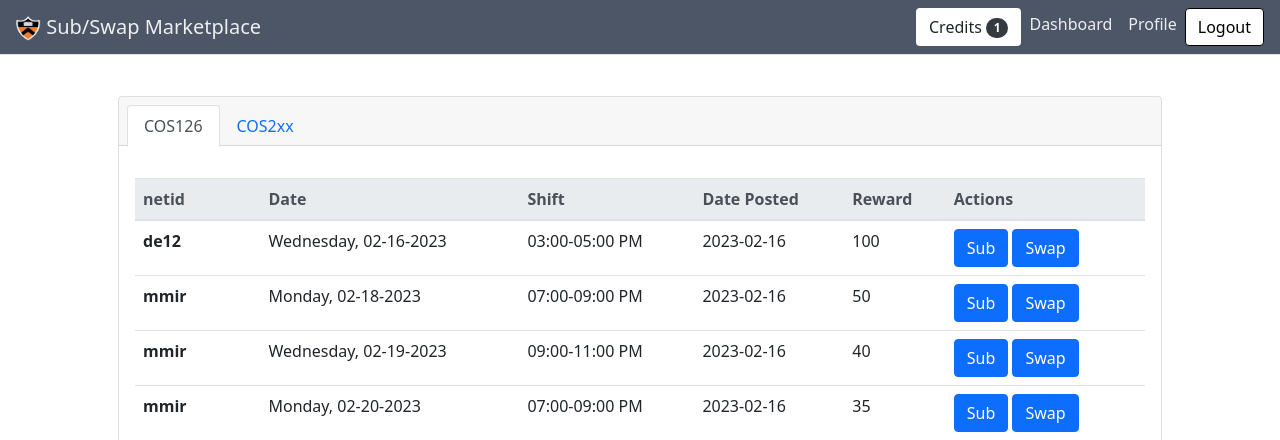
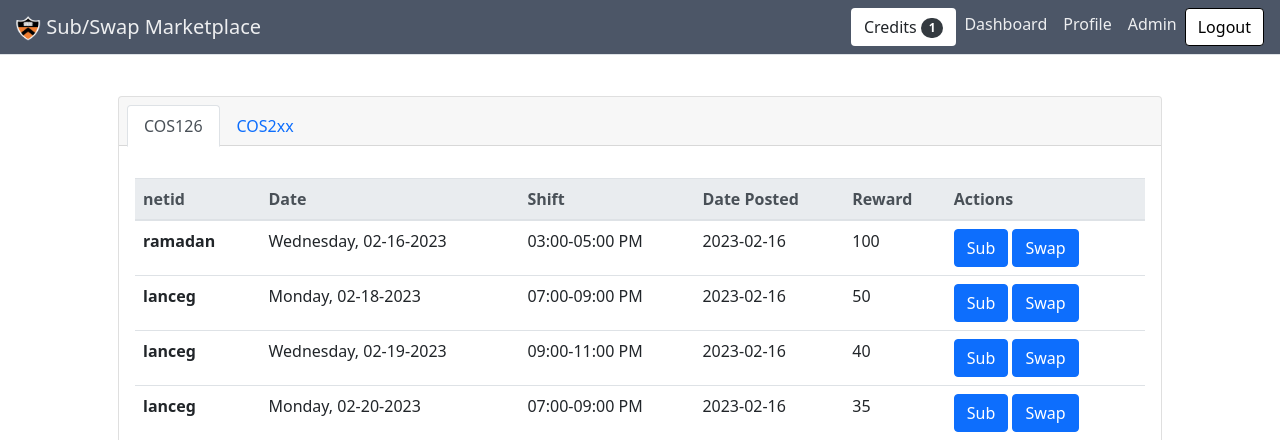
Before and after one commit to PrincetonCS-UCA/subswap, a Flask app: page /dashboard in a window 1280 px wide. Shown: the top 440 px of the page. Run offline with Flask 2, Linux system fonts and the light colour scheme; a user stored in the database is signed in; data comes from the database, SQL or seed files in the repository; parts of the project's set-up code (start-up, migrations or seed data) failed here and were passed over; some libraries are stand-ins or nearby versions.

Commit message:
bug fixes

```diff
--- a/config.py
+++ b/config.py
@@ -51,6 +51,7 @@
 PRICING_SCHEME = [100, 70, 50, 40, 35, 32]
 ICO = 300
 COURSES = ["COS126", "COS2xx"]
-PERMISSIONS = {"COS126": 1, "COS2xx": 2, "ADMIN": 4}
+PERMISSIONS = {"COS126": 1, "COS126-sub": 1,
+               "COS2xx": 2, "COS2xx-sub": 2, "Admin": 4}
 ROLES = {"COS126": [1], "COS126-sub": [1], "COS2xx": [1, 2], "COS2xx-sub": [1, 2], "Admin": [1, 2, 4]}
 ADMINS = ["mmir", "lumbroso"]
--- a/subapp/admin/util.py
+++ b/subapp/admin/util.py
@@ -19,7 +19,7 @@
 
 
 def admin_required(f):
-    return permission_required(PERMISSIONS['ADMIN'])(f)
+    return permission_required(PERMISSIONS['Admin'])(f)
 
 
 def save_files(cos226, cos126):
--- a/subapp/dbscript.py
+++ b/subapp/dbscript.py
@@ -53,7 +53,7 @@
     users = []
     cos126 = Role.query.filter_by(name='COS126').first()
     cos2xx = Role.query.filter_by(name='COS2xx').first()
-    admin = Role.query.filter_by(name='ADMIN').first()
+    admin = Role.query.filter_by(name='Admin').first()
     users.append(User(netid='mmir', balance=1000, role=admin))
     users.append(User(netid='lumbroso', balance=1000, role=admin))
     users.append(User(netid='ramadan', balance=1000, role=cos2xx))
--- a/subapp/main/routes.py
+++ b/subapp/main/routes.py
@@ -30,6 +30,7 @@
     response = make_response(html)
     return response
 
+
 @main.route("/about", methods=['GET'])
 def about():
     return render_template('main/about.html')
@@ -59,8 +60,17 @@
 @main.route("/profile", methods=['GET', 'PUT'])
 @login_required
 def profile():
-    html = render_template('main/profile.html', shifts=current_user.schedule,
-                           requests=current_user.accepted_requests, history=current_user.inactive_requests())
+    day_order = {
+        "Monday": 0,
+        "Tuesday": 1,
+        "Wednesday": 2,
+        "Thursday": 3,
+        "Friday": 4,
+        "Saturday": 5,
+        "Sunday": 6
+    }
+    html = render_template('main/profile.html', shifts=current_user.schedule.sort(key=lambda x: day_order[x.day]),
+                           requests=current_user.accepted_requests.sort(key=lambda x: x.date_posted), history=current_user.inactive_requests().sort(key=lambda x: x.date_posted))
     return make_response(html)
 
 
--- a/subapp/main/templates/main/base.html
+++ b/subapp/main/templates/main/base.html
@@ -58,7 +58,7 @@
         <li id="myposts" class="nav-item">
           <a class="nav-link" href="{{url_for('main.profile')}}" >Profile</a>
         </li>
-        {% if current_user.role.name == 'ADMIN' %}
+        {% if current_user.role.name == 'Admin' %}
         <li class="nav-item">
           <a class="nav-link" href="{{url_for('admin.add_schedule')}}">Admin</a>
         </li>
--- a/subapp/models.py
+++ b/subapp/models.py
@@ -68,7 +68,7 @@
         return self.role is not None and self.role.has_permission(perm)
 
     def is_admin(self):
-        return self.can(PERMISSIONS['ADMIN'])
+        return self.can(PERMISSIONS['Admin'])
 
 
 class Request(db.Model):
--- a/subapp/requests/static/js/script.js
+++ b/subapp/requests/static/js/script.js
@@ -7,6 +7,7 @@
 
 request_date.onchange = function () {
     valid_date = false;
+    submit_button.disabled = true;
     // get date entered by user
     let date = request_date.value;
 
```
